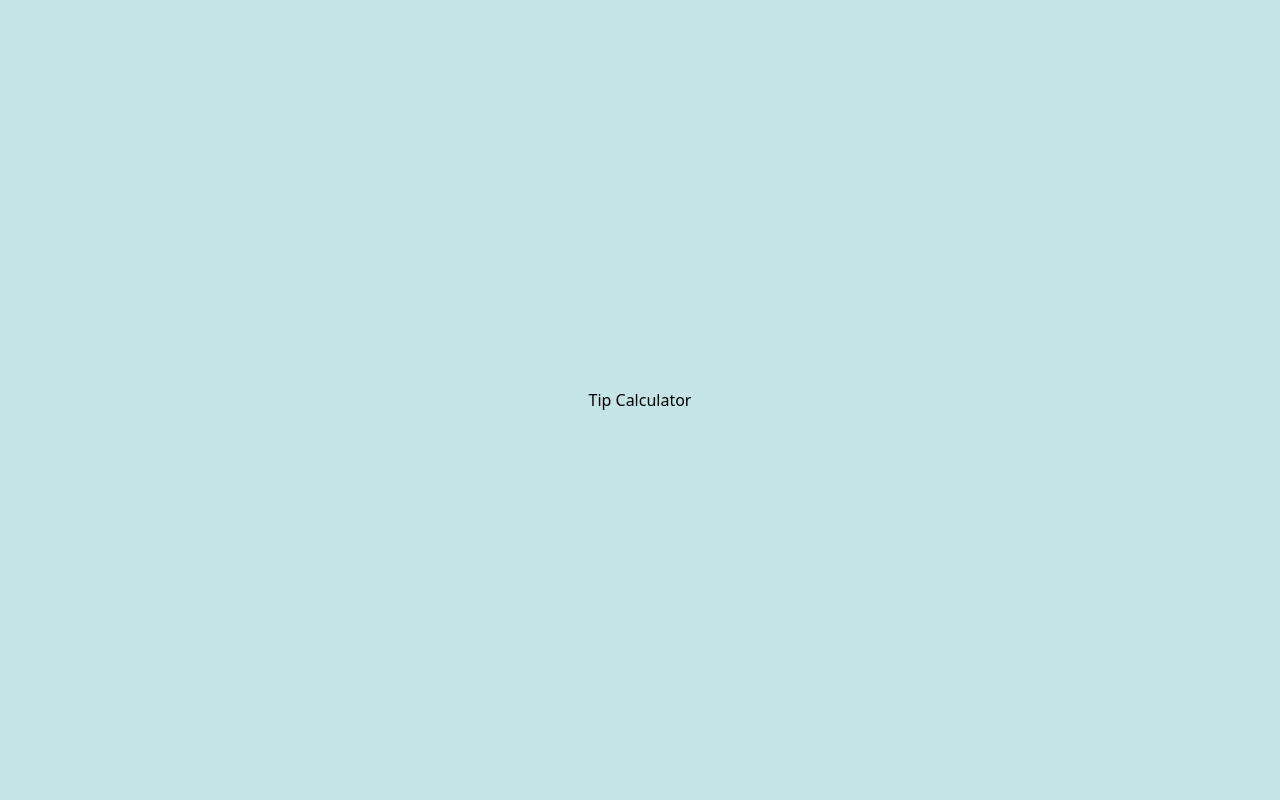
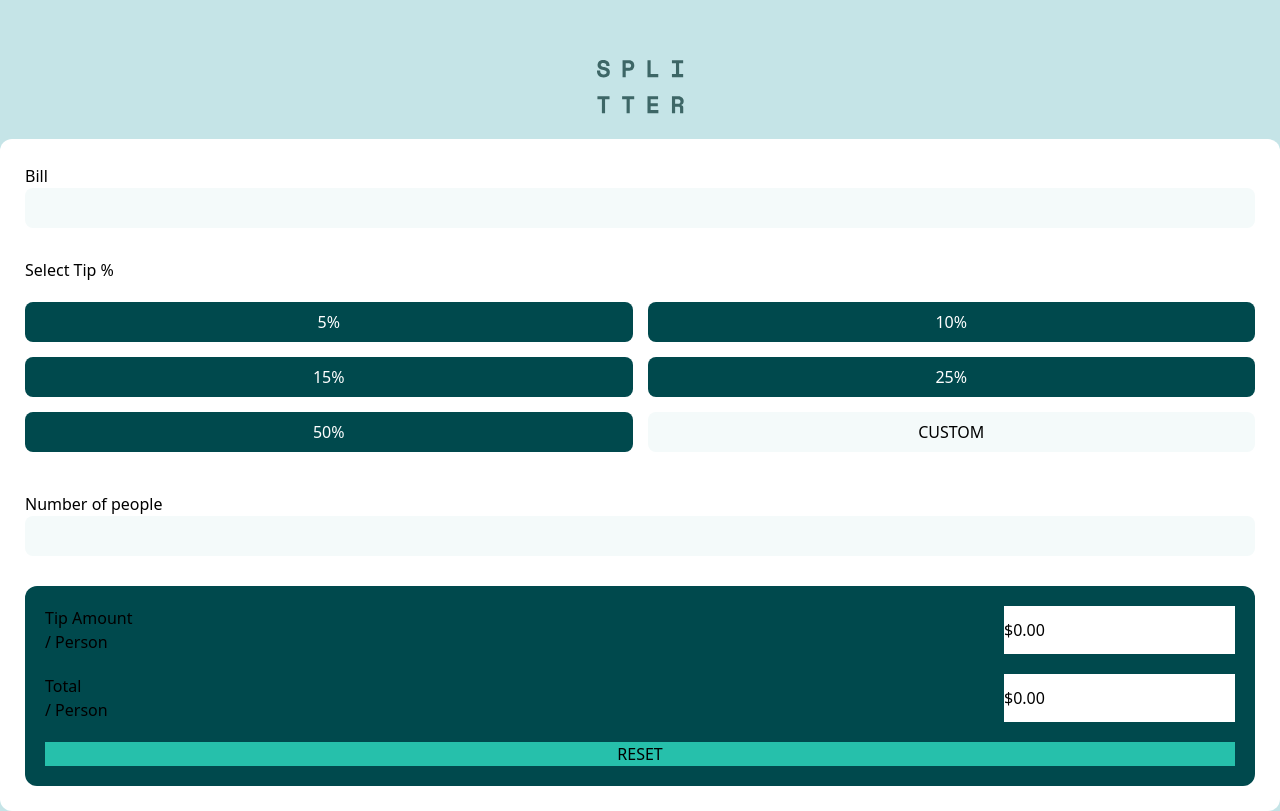
Before and after one commit to Pdave-dcn/Tip-calculator, a React (Vite) app: page / in a window 1280 px wide. Built offline with nearby package versions, Linux system fonts and the light colour scheme.

Commit message:
Base design and structure

```diff
--- a/src/App.tsx
+++ b/src/App.tsx
@@ -1,7 +1,16 @@
+import CalculatorWrapper from "./components/CalculatorWrapper";
+
 const App = () => {
   return (
-    <div className="bg-cust-bg min-h-screen flex justify-center items-center">
-      <div>Tip Calculator</div>
+    <div className="bg-cust-bg min-h-screen flex flex-col justify-center items-center">
+      <div>
+        <img
+          className="mb-[25px] mt-[60px] "
+          src="images/logo.svg"
+          alt="Logo"
+        />
+      </div>
+      <CalculatorWrapper />
     </div>
   );
 };
--- /dev/null
+++ b/src/components/BillAmount.tsx
@@ -0,0 +1,15 @@
+const BillAmount = () => {
+  return (
+    <div className="flex flex-col mb-[30px]">
+      <label htmlFor="bill">Bill</label>
+      <input
+        className="bg-cust-input-bg rounded-lg h-[40px] outline-none"
+        type="text"
+        name="bill"
+        id="bill"
+      />
+    </div>
+  );
+};
+
+export default BillAmount;
--- /dev/null
+++ b/src/components/CalculatorWrapper.tsx
@@ -0,0 +1,17 @@
+import BillAmount from "./BillAmount";
+import DisplayResult from "./DisplayResult";
+import PeopleAmount from "./PeopleAmount";
+import PercentageList from "./PercentageList";
+
+const CalculatorWrapper = () => {
+  return (
+    <div className="bg-white w-full rounded-xl p-[25px]">
+      <BillAmount />
+      <PercentageList />
+      <PeopleAmount />
+      <DisplayResult />
+    </div>
+  );
+};
+
+export default CalculatorWrapper;
--- /dev/null
+++ b/src/components/DisplayResult.tsx
@@ -0,0 +1,39 @@
+const DisplayResult = () => {
+  return (
+    <div className="bg-cust-button-bg p-[20px] rounded-xl flex flex-col justify-center gap-[20px]">
+      <div className="flex justify-between">
+        <div className="">
+          <p>Tip Amount</p>
+          <p>/ Person</p>
+        </div>
+        <input
+          type="text"
+          name="tip-per-person"
+          aria-label="Tip per person"
+          className="pointer-events-none"
+          value={"$0.00"}
+          readOnly
+        />
+      </div>
+      <div className="flex justify-between">
+        <div>
+          <p>Total</p>
+          <p>/ Person</p>
+        </div>
+        <input
+          type="text"
+          name="tip-per-person"
+          aria-label="Total per person"
+          className="pointer-events-none"
+          value={"$0.00"}
+          readOnly
+        />
+      </div>
+      <button type="button" className="bg-cust-strong-cyan">
+        RESET
+      </button>
+    </div>
+  );
+};
+
+export default DisplayResult;
--- /dev/null
+++ b/src/components/PeopleAmount.tsx
@@ -0,0 +1,15 @@
+const PeopleAmount = () => {
+  return (
+    <div className="flex flex-col mb-[30px]">
+      <label htmlFor="people">Number of people</label>
+      <input
+        type="text"
+        name="people"
+        id="people"
+        className="bg-cust-input-bg rounded-lg h-[40px] outline-none"
+      />
+    </div>
+  );
+};
+
+export default PeopleAmount;
--- /dev/null
+++ b/src/components/PercentageList.tsx
@@ -0,0 +1,47 @@
+const PercentageList = () => {
+  return (
+    <div className="mb-[40px]">
+      <h1 className="mb-[20px]">Select Tip %</h1>
+      <div className="grid grid-cols-2 grid-rows-3 gap-[15px]">
+        <button
+          type="button"
+          className="bg-cust-button-bg h-[40px] rounded-lg text-white"
+        >
+          5%
+        </button>
+        <button
+          type="button"
+          className="bg-cust-button-bg h-[40px] rounded-lg text-white"
+        >
+          10%
+        </button>
+        <button
+          type="button"
+          className="bg-cust-button-bg h-[40px] rounded-lg text-white"
+        >
+          15%
+        </button>
+        <button
+          type="button"
+          className="bg-cust-button-bg h-[40px] rounded-lg text-white"
+        >
+          25%
+        </button>
+        <button
+          type="button"
+          className="bg-cust-button-bg h-[40px] rounded-lg text-white"
+        >
+          50%
+        </button>
+        <button
+          type="button"
+          className="bg-cust-button-bg h-[40px] rounded-lg text-black bg-cust-input-bg"
+        >
+          CUSTOM
+        </button>
+      </div>
+    </div>
+  );
+};
+
+export default PercentageList;
--- a/tailwind.config.js
+++ b/tailwind.config.js
@@ -5,6 +5,9 @@ export default {
     extend: {
       colors: {
         "cust-bg": "hsl(185, 41%, 84%)",
+        "cust-input-bg": "hsl(189, 41%, 97%)",
+        "cust-button-bg": "hsl(183, 100%, 15%)",
+        "cust-strong-cyan": "hsl(172, 67%, 45%)",
       },
     },
   },
```
